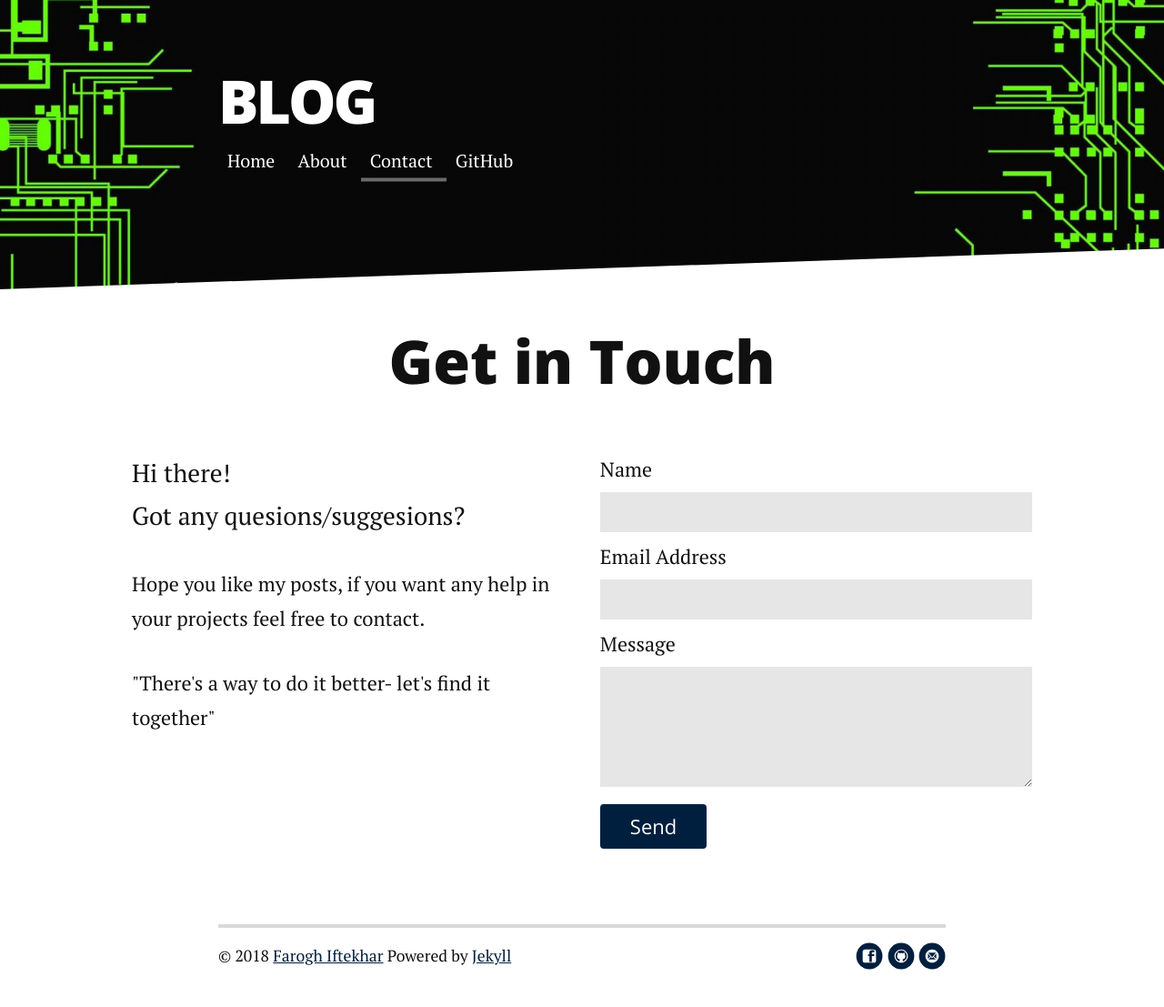
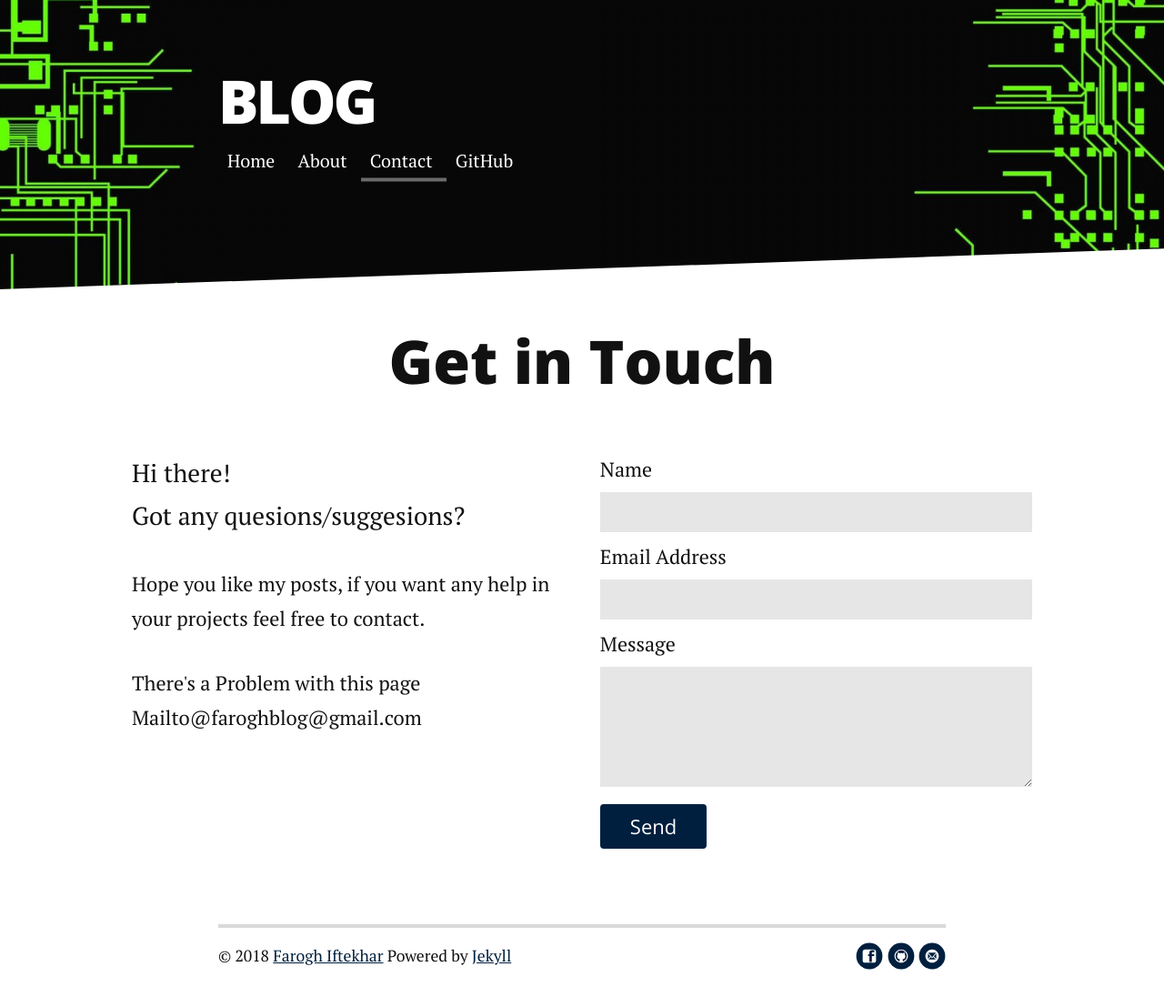
Before and after one commit to Farogh007/Blog, a Jekyll site: the page built from contact.md, in a window 1280 px wide. Shown: the whole page at 91% size. Built offline with Jekyll 4.4.1, drawn with Linux system fonts in a browser that asks for light colours; nearby versions of some CDN libraries.

Commit message:
Update contact.md

```diff
--- a/contact.md
+++ b/contact.md
@@ -8,7 +8,7 @@ title: Contact
   <div class="contactContent">
     <p class="intro">Hi there!<br/>Got any quesions/suggesions?</p>
     <p>Hope you like my posts, if you want any help in your projects feel free to contact.</p>
-    <p>"There's a way to do it better- let's find it together"</p>
+    <p>There's a Problem with this page Mailto@faroghblog@gmail.com</p>
   </div>
   <form action="http://formspree.io/faroghblog@gmail.com" method="POST">
     <label for="name">Name</label>
```
